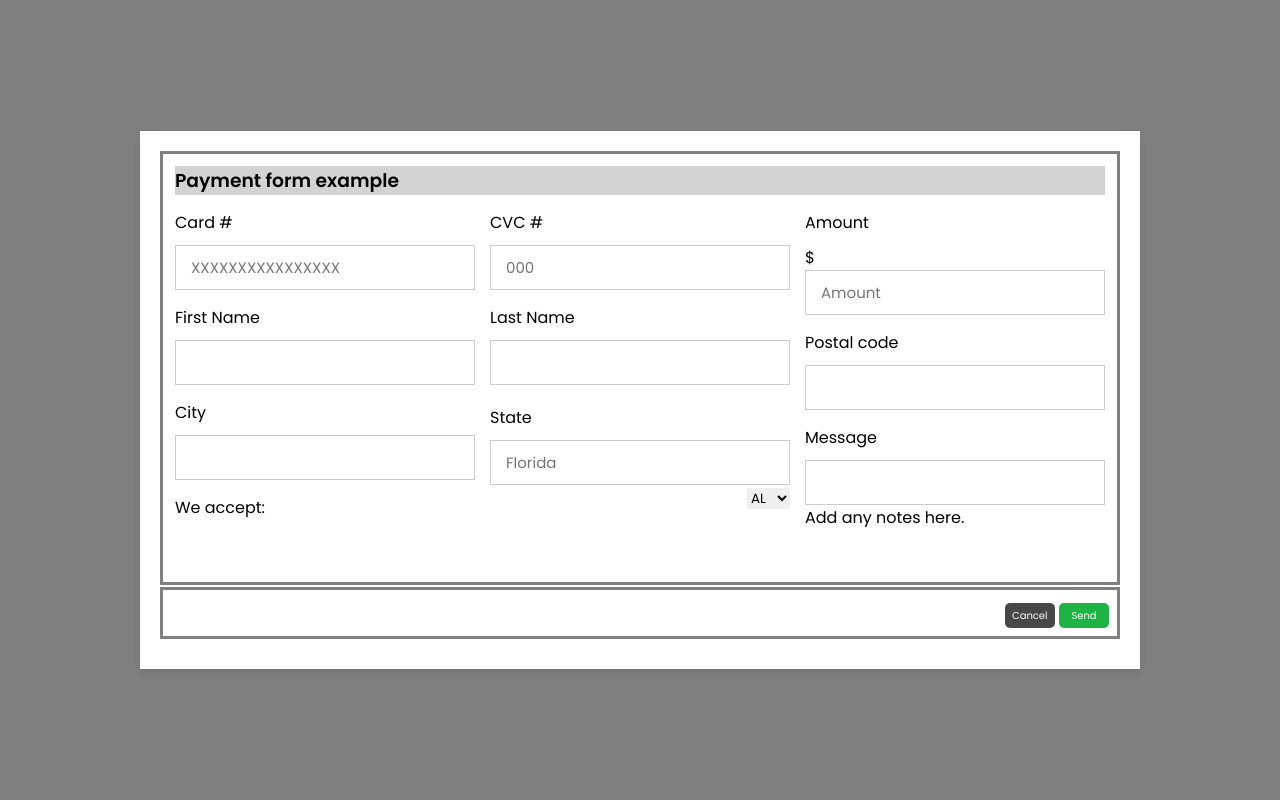
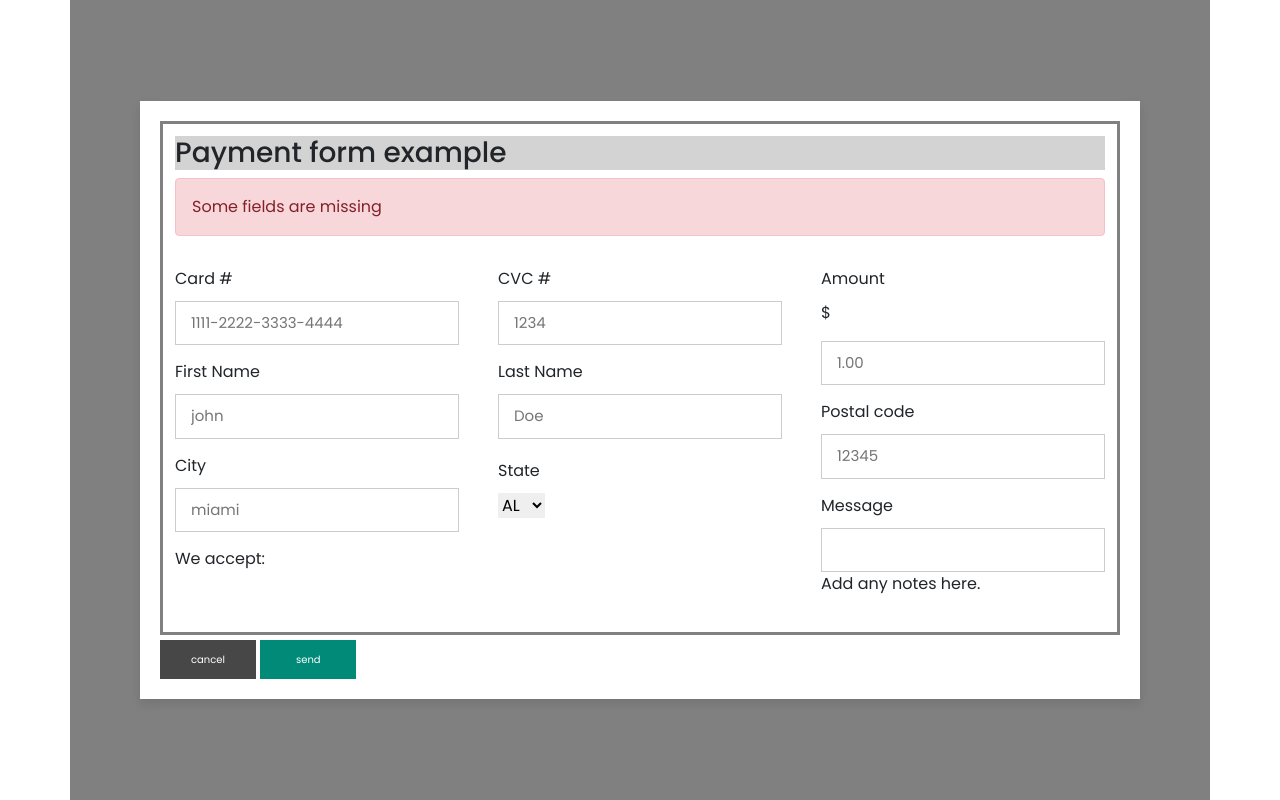
Before and after one commit to 4GeeksAcademy/beltranr20-HTML5form, a plain HTML site: page index.html in a window 1280 px wide. Drawn offline with nearby package versions, Linux system fonts and the light colour scheme.

Commit message:
reverted to previous version & merged State sect.

```diff
--- a/index.html
+++ b/index.html
@@ -6,7 +6,9 @@
     <meta name="viewport" content="width=device-width, initial-scale=1.0">
 
     <!-- custom css file link  -->
-    <link rel="stylesheet" href="styles.css">
+    <link href="https://cdn.jsdelivr.net/npm/bootstrap@5.0.2/dist/css/bootstrap.min.css" rel="stylesheet"
+    integrity="sha384-EVSTQN3/azprG1Anm3QDgpJLIm9Nao0Yz1ztcQTwFspd3yD65VohhpuuCOmLASjC" crossorigin="anonymous">
+    <link rel="stylesheet" type="text/css" href="styles.css">
 
 </head>
 <body>
@@ -19,6 +21,8 @@
     <div class="container2">
     <h3 class="title">Payment form example</h3>
 
+    <div class="alert alert-danger">Some fields are missing</div>
+
         <div class="row">
 
 
@@ -28,18 +32,18 @@
 
             <div class="inputBox">
                         <span>Card #</span>
-                        <input type="number" placeholder="XXXXXXXXXXXXXXXX">
+                        <input type="number" placeholder="1111-2222-3333-4444">
                     </div>
 
 
             <div class="inputBox">
                         <span>First Name</span>
-                        <input type="text">
+                        <input type="text" placeholder="john">
                     </div>
 
             <div class="inputBox">
                         <span>City</span>
-                        <input type="text">
+                        <input type="text" placeholder="miami">
                     </div>
 
             <div class="inputBox">
@@ -56,22 +60,19 @@
 
                     <div class="inputBox">
                             <span>CVC #</span>
-                            <input type="text" placeholder="000">
+                            <input type="text" placeholder="1234">
                     </div>
 
 
                     <div class="inputBox">
                             <span>Last Name</span>
-                            <input type="text">
+                            <input type="text" placeholder="Doe">
                     </div>
 
-		        <div class="container4 flex">
+                <div class="flex">
 
                     <div class="inputBox">
                             <span>State</span>
-                            <input type="text" placeholder="Florida">
-                            <div align= "right">
-
                             <select>
                                 <option value="AL">AL</option>
                                 <option value="AK">AK</option>
@@ -127,23 +128,30 @@
                             </select>
 
                     </div>
-
-                        </div>
         </div>
             </div>
 
 
         <div class="col">
 
+            <!-- <div class="flex"> -->
+
+                <!-- <div class="inputBox">
+                        <span>Amount</span>
+                        <p>$</p>
+                        <input type="number" placeholder="1.00">
+                    </div>
+                </div> -->
+
             <div class="inputBox">
                      <span>Amount</span>
                      <p>$</p>
-                     <input type="number" placeholder="Amount">
+                     <input type="number" placeholder="1.00">
                 </div>
 
             <div class="inputBox">
                     <span>Postal code</span>
-                    <input type="text">
+                    <input type="text" placeholder="12345">
                 </div>
 
              <div class="inputBox">
@@ -156,14 +164,9 @@
         </div>
     </div>
 
-    <div class="container3" align= "right">
+        <input type="submit" value="cancel" class="cancel-btn">
 
-            <input type="submit" value="Cancel" class="cancel-btn">
-
-            <input type="submit" value="Send" class="send-btn">
-
-            </div>
-
+        <input type="submit" value="send" class="send-btn">
 
 
     </form>
--- a/styles.css
+++ b/styles.css
@@ -79,31 +79,27 @@
 }
 
 .container form .cancel-btn{
-  width: 50px;
-  height: 25px;
+  width: 10%;
+  padding:12px;
   font-size: 10px;
   background: rgb(71, 71, 71);
   color:#fff;
   margin-top: 5px;
   cursor: pointer;
-  border-radius: 5px;
-  justify-content: center;
 }
 
 .container form .send-btn{
-  width: 50px;
-  height: 25px;
+  width: 10%;
+  padding:12px;
   font-size: 10px;
-  background: rgb(29, 180, 67);
+  background: rgb(2, 138, 120);
   color:#fff;
   margin-top: 5px;
   cursor: pointer;
-  border-radius: 5px;
-  justify-content: center;
 }
 
 .container form .submit-btn:hover{
-  background: #06a142;
+  background: #2ecc71;
 }
 
 .title{
@@ -116,7 +112,6 @@ border-style:solid;
 padding:12px;
 }
 
-
 .container3{
 
   border-color: gray;
```
Lines whose indentation alone changed are shown as unchanged.
